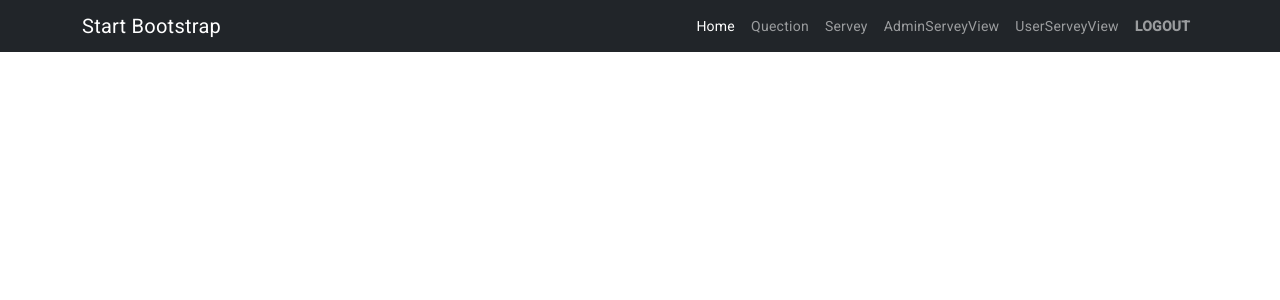
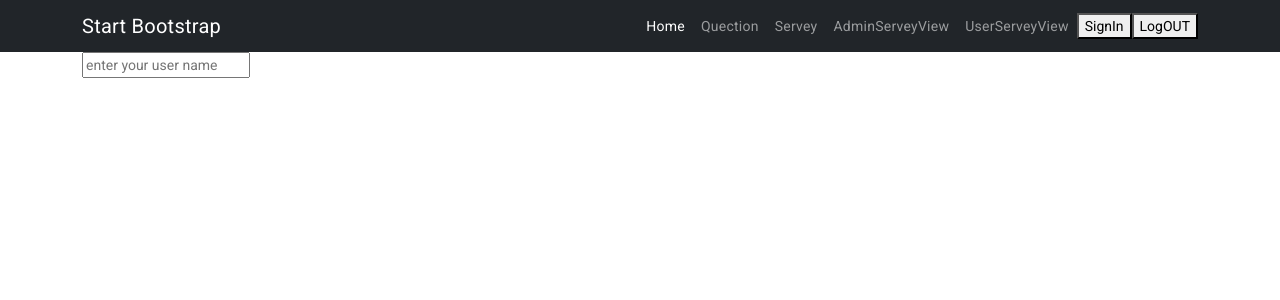
Before and after one commit to malith-hashan/StressManagementFrontend, an Angular app: page /SignIn in a window 1280 px wide. Before the commit this address led to /. Shown: the top 300 px of the page. Built offline with nearby package versions, Linux system fonts and the light colour scheme.

Commit message:
inital commit

```diff
--- a/src/app/app.module.ts
+++ b/src/app/app.module.ts
@@ -28,6 +28,7 @@ import {MatTableModule} from '@angular/material/table';
 import { ViewAllserveysComponent } from './adminServey/view-allserveys/view-allserveys.component';
 import { AdminServeyHomeComponent } from './adminServey/admin-servey-home/admin-servey-home.component';
 import { UserServerViewComponent } from './user-server-view/user-server-view.component';
+import { ForbiddenComponent } from './forbidden/forbidden.component';
 
 @NgModule({
   declarations: [
@@ -47,6 +48,7 @@ import { UserServerViewComponent } from './user-server-view/user-server-view.com
     ViewAllserveysComponent,
     AdminServeyHomeComponent,
     UserServerViewComponent,
+    ForbiddenComponent,
     //QuectionComponent,
    // QuectionServiceComponent
   ],
--- /dev/null
+++ b/src/app/forbidden/forbidden.component.html
@@ -0,0 +1 @@
+<p>forbidden works!</p>
--- a/src/app/header/header.component.html
+++ b/src/app/header/header.component.html
@@ -9,10 +9,12 @@
         <li class="nav-item"><a class="nav-link" routerLink="Servey">Servey</a></li>
         <li class="nav-item"><a class="nav-link" routerLink="AdminServeyView">AdminServeyView</a></li>
         <li class="nav-item"><a class="nav-link" routerLink="UserServeyView">UserServeyView</a></li>
+      </ul>
+      <button type="button" class="btn-success" routerLink="SignIn">SignIn</button>
+      <button type="button" class="btn-success" routerLink="SignIn">LogOUT</button>
 
-        <li class="nav-item"><a class="nav-link" routerLink="#!"><b>  LOGOUT</b></a></li>
-      </ul>
     </div>
+
   </div>
 </nav>
 <router-outlet></router-outlet>
--- a/src/app/sign-in/sign-in.component.html
+++ b/src/app/sign-in/sign-in.component.html
@@ -1 +1,79 @@
-<p>sign-in works!</p>
+<div class="container">
+  <form>
+    <input type="text"
+    ngModel
+    name="username"
+    id="username"
+    placeholder="enter your user name">
+  </form>
+</div>
+
+
+
+<!--<div class="col-md-12">-->
+<!--  <div class="card card-container">-->
+<!--    <img-->
+<!--      id="profile-img"-->
+<!--      src="//ssl.gstatic.com/accounts/ui/avatar_2x.png"-->
+<!--      class="profile-img-card"-->
+<!--    />-->
+<!--    <form-->
+<!--      *ngIf="!isLoggedIn"-->
+<!--      name="form"-->
+<!--      (ngSubmit)="f.form.valid && onSubmit()"-->
+<!--      #f="ngForm"-->
+<!--      novalidate-->
+<!--    >-->
+<!--      <div class="form-group">-->
+<!--        <label for="username">Username</label>-->
+<!--        <input-->
+<!--          type="text"-->
+<!--          class="form-control"-->
+<!--          name="username"-->
+<!--          id="username"-->
+<!--          [(ngModel)]="form.username"-->
+<!--          required-->
+<!--          #username="ngModel"-->
+<!--          [ngClass]="{ 'is-invalid': f.submitted && username.errors }"-->
+<!--        />-->
+<!--        <div *ngIf="username.errors && f.submitted" class="invalid-feedback">-->
+<!--          Username is required!-->
+<!--        </div>-->
+<!--      </div>-->
+<!--      <div class="form-group">-->
+<!--        <label for="password">Password</label>-->
+<!--        <input-->
+<!--          type="password"-->
+<!--          class="form-control"-->
+<!--          name="password"-->
+<!--          id="password"-->
+<!--          [(ngModel)]="form.password"-->
+<!--          required-->
+<!--          minlength="6"-->
+<!--          #password="ngModel"-->
+<!--          [ngClass]="{ 'is-invalid': f.submitted && password.errors }"-->
+<!--        />-->
+<!--        <div *ngIf="password.errors && f.submitted" class="invalid-feedback">-->
+<!--          <div *ngIf="password.errors['required']">Password is required</div>-->
+<!--          <div *ngIf="password.errors['minlength']">-->
+<!--            Password must be at least 6 characters-->
+<!--          </div>-->
+<!--        </div>-->
+<!--      </div>-->
+<!--      <div class="form-group">-->
+<!--        <button class="btn btn-primary btn-block">-->
+<!--          Login-->
+<!--        </button>-->
+<!--      </div>-->
+<!--      <div class="form-group">-->
+<!--        <div *ngIf="f.submitted && isLoginFailed" class="alert alert-danger" role="alert">-->
+<!--          Login failed: {{ errorMessage }}-->
+<!--        </div>-->
+<!--      </div>-->
+<!--    </form>-->
+
+<!--    <div class="alert alert-success" *ngIf="isLoggedIn">-->
+<!--      Logged in as {{ roles }}.-->
+<!--    </div>-->
+<!--  </div>-->
+<!--</div>-->
```
Also changed, not shown: src/app/app-routing.module.ts (+14 -10 lines), src/app/forbidden/forbidden.component.ts (added, +10 -0 lines), src/app/user-server-view/user-server-view.component.html (+14 -14 lines), src/app/forbidden/forbidden.component.css (added), 1 other file (tests, documents, lock files or other folders).
